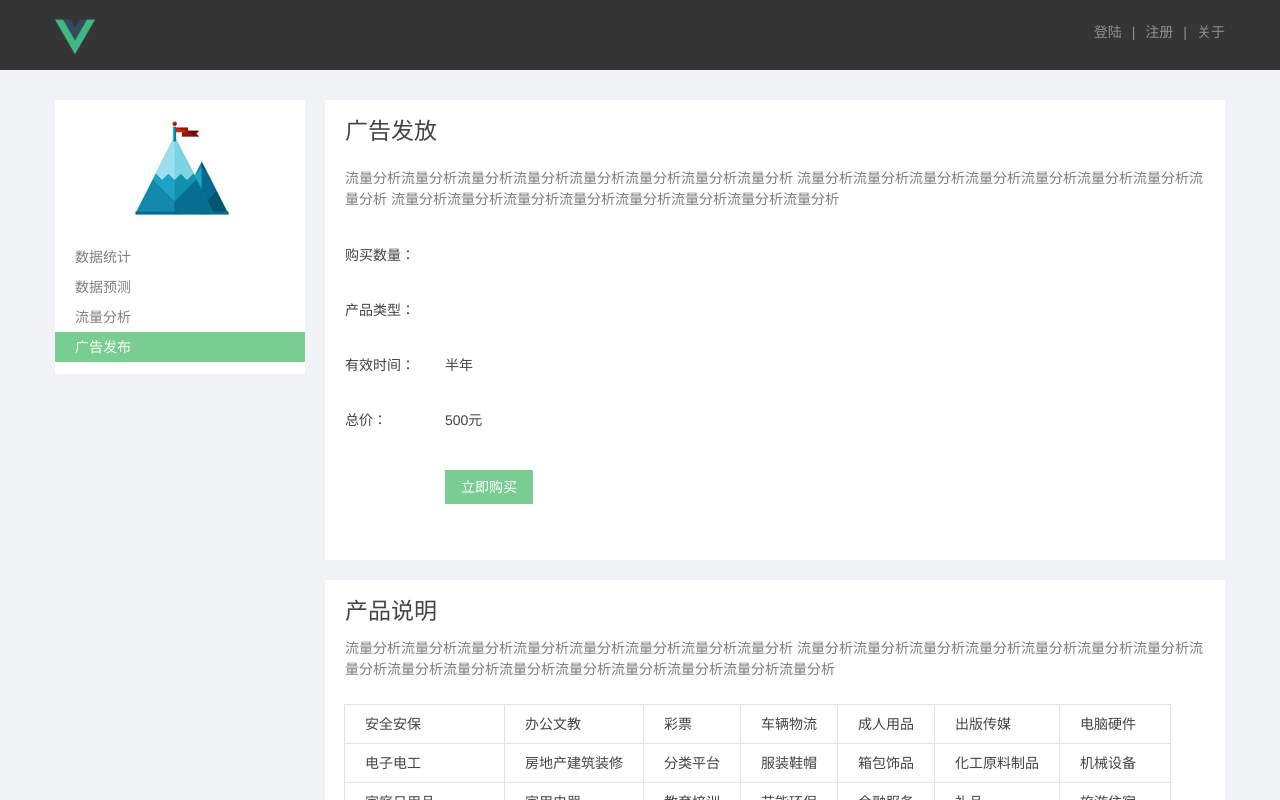
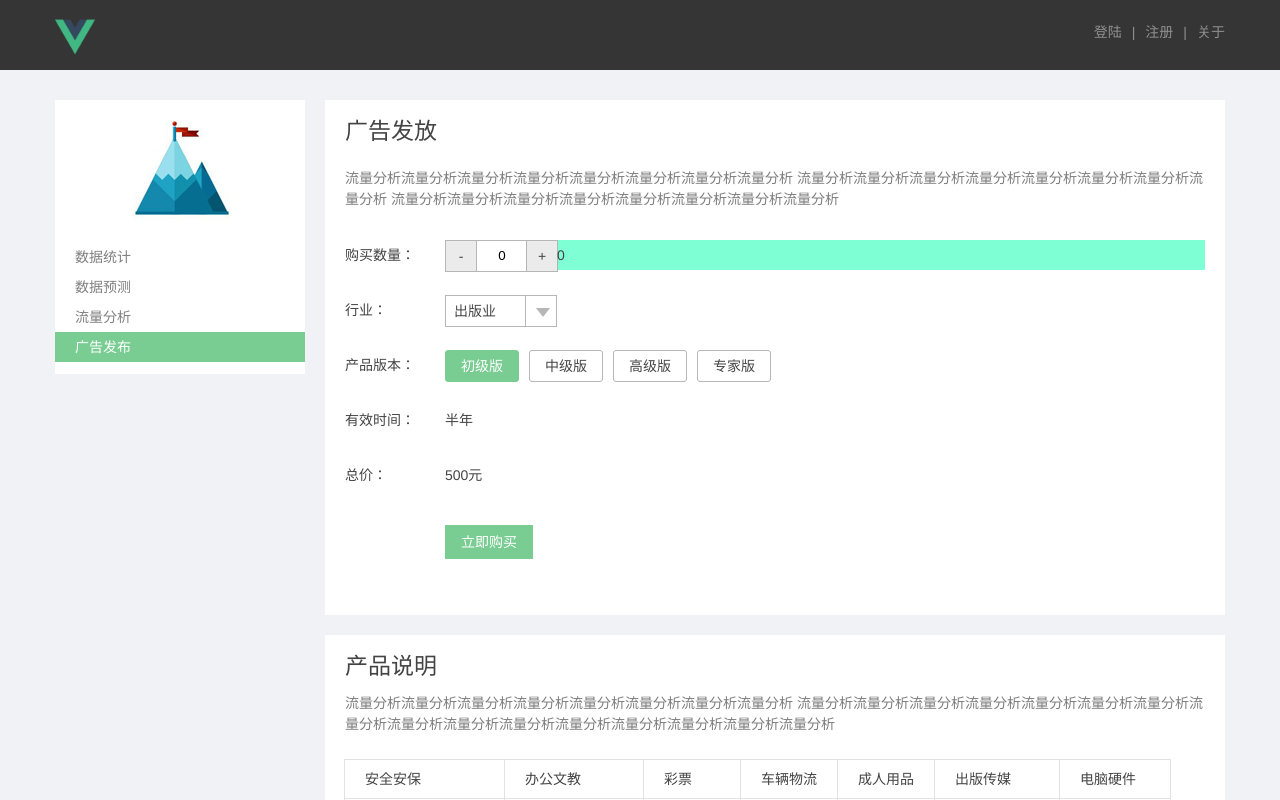
Before and after one commit to zyy7410/vuedemo3, a Vue app: page /detail/publish in a window 1280 px wide. Shown: the top 800 px of the page. Built offline with nearby package versions, Linux system fonts and the light colour scheme.

Commit message:
组件：数字 加减 组件开发

```diff
--- /dev/null
+++ b/src/components/counter.vue
@@ -0,0 +1,116 @@
+<template>
+<!-- 数字组件 -->
+    <div class="counter-component">
+        <div class="counter-btn" @click="minus"> - </div>
+        <div class="counter-show">
+            <input type="text" v-model="number" @keyup="fixNumber" placeholder="11">
+        </div>
+        <div class="counter-btn" @click="add"> + </div>
+        <div>{{number}}</div>
+    </div>
+</template>
+
+<script>
+export default {
+    // 通过属性方式 传递进来的
+     // 父组件 传给 子组件 的 数据 ：默认值
+    props: {
+        // 限制：最小值
+        minNumber: {
+            type: Number,
+            default: 2
+        },
+        // 限制：最大值
+        maxNumber: {
+            type: Number,
+            default: 100
+        }
+    },
+    data () {
+        return {
+            // 用户输入值
+            number: this.minNumber
+        }
+    },
+    // watch监听 : 监听 number属性: 设置 number()函数：在 number 每次变得时候，都去执行函数里的代码
+    watch: {
+        number () {
+            // 发布给外层的 自定义事件
+            this.$emit('onChangeCounterMinus', this.number)
+        }
+    },
+    methods: {
+        // 减
+        minus () {
+            if (this.number <= this.minNumber) {
+                return
+            }
+            this.number --
+            // this.$emit('onChangeCounterMinus', this.number)
+        },
+        // 加
+        add () {
+            if (this.number >= this.maxNumber) {
+                return
+            }
+            this.number ++
+        },
+        // 手动输入：数字
+        fixNumber () {
+            // 用户输入值
+            let fix
+            if (typeof this.number === 'string') {
+                fix = Number(this.number.replace(/\D/g, ''))
+            } else {
+                fix = this.number
+            }
+            if (fix > this.maxNumber || fix < this.minNumber) {
+                fix = this.minNumber
+            }
+            this.number = fix
+        }
+    }
+}
+</script>
+
+<style scoped>
+.counter-component{
+    background-color: aquamarine;
+}
+.counter-btn{
+    /* color: rgb(182, 182, 182); */
+    margin-right: -1px;
+    float: left;
+    width: 30px;
+    height: 30px;
+    line-height: 30px;
+    border: 1px solid rgb(182, 182, 182);
+    text-align: center;
+    background-color: rgb(235, 235, 235);
+    cursor: pointer;
+
+    /* 取消 双击选中 */
+    -moz-user-select:none;/*火狐*/
+    -webkit-user-select:none;/*webkit浏览器*/
+    -ms-user-select:none;/*IE10*/
+    -khtml-user-select:none;/*早期浏览器*/
+      user-select:none;
+}
+.counter-btn:hover{
+    color: #fff;
+    background-color: #79cd92;
+    border: 1px solid #79cd92;
+}
+.counter-show input{
+    margin-right: -2px;
+    float: left;
+    width: 50px;
+    height: 30px;
+    line-height: 30px;
+    border: 1px solid rgb(182, 182, 182);
+    text-align: center;
+    /* background-color: greenyellow; */
+
+    outline: none; /* 取消input 蓝框 */
+}
+</style>
--- a/src/components/selection.vue
+++ b/src/components/selection.vue
@@ -1,5 +1,5 @@
 <template>
-<!-- 下拉选择 -->
+<!-- 下拉选择组件 -->
     <div class="selection-component">
         <div class="selection-show" @click="toggleDrop">
             <span>{{ selections[nowIndex].label }}</span>
@@ -17,6 +17,7 @@
 
 <script>
 export default {
+     // 父组件 传给 子组件 的 数据 ：默认值
     props:{
         selections: {
             type: Array,
@@ -27,7 +28,7 @@ export default {
                 },
                 {
                     label: '默认值 2',
-                    value: 0
+                    value: 1
                 }
             ]
         }
--- a/src/pages/detail/analysis.vue
+++ b/src/pages/detail/analysis.vue
@@ -12,7 +12,7 @@
             <div class="sales-board-line">
                 <div class="sales-board-line-left">购买数量：</div>
                 <div class="sales-board-line-right">
-                    <v-chooser :choosers="productTypes" @onChangeChooser="onChangeChooserType"></v-chooser>
+                    <v-counter :minNumber="minCount" :maxNumber="maxCount" @onChangeCounterMinus="onChangeCounterMinusType" @onChangeCounterAdd="onChangeCounterAddType" ></v-counter>
                 </div>
             </div>
             <div class="sales-board-line">
@@ -24,7 +24,13 @@
             <div class="sales-board-line">
                 <div class="sales-board-line-left">有效时间：</div>
                 <div class="sales-board-line-right">
-                    <multiply-chooser :multiplyChoosers="productTypes" @onChangeMultiplyChooser="onChangeMultiplyChooserType"></multiply-chooser>
+                    <v-chooser :choosers="validTime" @onChangeChooser="onChangeChooserType"></v-chooser>
+                </div>
+            </div>
+            <div class="sales-board-line">
+                <div class="sales-board-line-left">产品版本：</div>
+                <div class="sales-board-line-right">
+                    <multiply-chooser :multiplyChoosers="productVersions" @onChangeMultiplyChooser="onChangeMultiplyChooserType"></multiply-chooser>
                 </div>
             </div>
             <div class="sales-board-line">
@@ -68,16 +74,20 @@
 </template>
 
 <script>
+import VCounter from '../../components/counter'
 import VSelection from '../../components/selection'
 import VChooser from '../../components/chooser'
 import multiplyChooser from '../../components/multiplyChooser'
 export default {
     components: {
-        VSelection, VChooser, multiplyChooser
+        VSelection, VChooser, multiplyChooser, VCounter
     },
     data () {
         return {
-            productTypes:[
+            // 父组件 传给 子组件 的 数据
+            minCount: 1,
+            maxCount: 200,
+            productTypes: [
                 {
                     label: '入门版',
                     value: 0
@@ -90,6 +100,34 @@ export default {
                     label: '高级版',
                     value: 2
                 }
+            ],
+            validTime: [
+                {
+                    label: '半年',
+                    value: 0
+                },
+                {
+                    label: '一年',
+                    value: 1
+                },
+                {
+                    label: '三年',
+                    value: 2
+                }
+            ],
+            productVersions: [
+                {
+                    label: '客户版',
+                    value: 0
+                },
+                {
+                    label: '代理商版',
+                    value: 1
+                },
+                {
+                    label: '专家版',
+                    value: 2
+                }
             ]
         }
     },
@@ -97,14 +135,20 @@ export default {
         // 监听：子组件 事件 ：子组件中 数据改变
         onChangeChooserType () {
             //  console.log(nowIndex)
-            console.log('111111111', '单选')
+            console.log('1111', '单选')
         },
         // 监听：子组件 事件 ：子组件中 数据改变
         onChangeSelectionType () {
-            console.log('2222222', '下拉选择')
+            console.log('2222', '下拉选择')
         },
         onChangeMultiplyChooserType () {
-            console.log('33333', '多选')
+            console.log('3333', '多选')
+        },
+        onChangeCounterMinusType () {
+            console.log('4444', '-')
+        },
+        onChangeCounterAddType () {
+            console.log('5555', '+')
         }
     }
 }
@@ -112,5 +156,4 @@ export default {
 
 <style scoped>
 
-
 </style>
--- a/src/pages/detail/count.vue
+++ b/src/pages/detail/count.vue
@@ -10,12 +10,16 @@
 
         <div class="sales-board-form">
             <div class="sales-board-line">
-                <div class="sales-board-line-left">购买数量：</div>
-                <div class="sales-board-line-right"></div>
+                <div class="sales-board-line-left">产品类型：</div>
+                <div class="sales-board-line-right">
+                    <v-chooser :choosers="productTypes"></v-chooser>
+                </div>
             </div>
             <div class="sales-board-line">
-                <div class="sales-board-line-left">产品类型：</div>
-                <div class="sales-board-line-right"></div>
+                <div class="sales-board-line-left">适用地区：</div>
+                <div class="sales-board-line-right">
+                    <v-selection :selections="cityes"></v-selection>
+                </div>
             </div>
             <div class="sales-board-line">
                 <div class="sales-board-line-left">有效时间：</div>
@@ -238,10 +242,43 @@
 </template>
 
 <script>
+import VChooser from '../../components/chooser'
+import VSelection from '../../components/selection'
 export default {
+    components: {
+        VChooser, VSelection
+    },
     data () {
         return {
-
+            // 父组件 传给 子组件 的 数据
+            productTypes: [
+                {
+                    label: '红色版',
+                    value: 0
+                },
+                {
+                    label: '绿色版',
+                    value: 1
+                },
+                                {
+                    label: '紫色版',
+                    value: 2
+                }
+            ],
+            cityes: [
+                {
+                    label: '北京',
+                    value: 0
+                },
+                {
+                    label: '上海',
+                    value: 1
+                },
+                {
+                    label: '广州',
+                    value: 2
+                }
+            ]
         }
     }
 }
--- a/src/pages/detail/forecast.vue
+++ b/src/pages/detail/forecast.vue
@@ -11,15 +11,19 @@
         <div class="sales-board-form">
             <div class="sales-board-line">
                 <div class="sales-board-line-left">购买数量：</div>
-                <div class="sales-board-line-right"></div>
+                <div class="sales-board-line-right">
+                    <v-counter :minNumber="minCount" :maxNumber="maxCount"></v-counter>
+                </div>
             </div>
             <div class="sales-board-line">
-                <div class="sales-board-line-left">产品类型：</div>
-                <div class="sales-board-line-right"></div>
+                <div class="sales-board-line-left">媒介：</div>
+                <div class="sales-board-line-right">
+                    <multiply-chooser :multiplyChoosers="medium"></multiply-chooser>
+                </div>
             </div>
             <div class="sales-board-line">
                 <div class="sales-board-line-left">有效时间：</div>
-                <div class="sales-board-line-right">半年</div>
+                <div class="sales-board-line-right">一年</div>
             </div>
             <div class="sales-board-line">
                 <div class="sales-board-line-left">总价：</div>
@@ -51,10 +55,35 @@
 </template>
 
 <script>
+import VCounter from '../../components/counter'
+import multiplyChooser from '../../components/multiplyChooser'
 export default {
+    components: {
+        VCounter, multiplyChooser
+    },
     data () {
         return {
-
+            // 父组件 传给 子组件 的 数据
+            minCount: 0,
+            maxCount: 200,
+            medium: [
+                {
+                    label: '纸质报告',
+                    value: 0
+                },
+                {
+                    label: 'PDF',
+                    value: 1
+                },
+                {
+                    label: '页面报告',
+                    value: 2
+                },
+                {
+                    label: '邮件',
+                    value: 3
+                }
+            ]
         }
     }
 }
@@ -62,5 +91,4 @@ export default {
 
 <style scoped>
 
-
 </style>
--- a/src/pages/detail/publish.vue
+++ b/src/pages/detail/publish.vue
@@ -11,11 +11,21 @@
         <div class="sales-board-form">
             <div class="sales-board-line">
                 <div class="sales-board-line-left">购买数量：</div>
-                <div class="sales-board-line-right"></div>
+                <div class="sales-board-line-right">
+                    <v-counter :minNumber="minCount" :maxNumber="maxCount"></v-counter>
+                </div>
             </div>
             <div class="sales-board-line">
-                <div class="sales-board-line-left">产品类型：</div>
-                <div class="sales-board-line-right"></div>
+                <div class="sales-board-line-left">行业：</div>
+                <div class="sales-board-line-right">
+                    <v-selection :selections="business"></v-selection>
+                </div>
+            </div>
+            <div class="sales-board-line">
+                <div class="sales-board-line-left">产品版本：</div>
+                <div class="sales-board-line-right">
+                    <multiply-chooser :multiplyChoosers="productVersions"></multiply-chooser>
+                </div>
             </div>
             <div class="sales-board-line">
                 <div class="sales-board-line-left">有效时间：</div>
@@ -238,9 +248,58 @@
 </template>
 
 <script>
+import VCounter from '../../components/counter'
+import VSelection from '../../components/selection'
+import multiplyChooser from '../../components/multiplyChooser'
 export default {
+    components: {
+        VCounter, VSelection, multiplyChooser
+    },
     data () {
         return {
+            // 父组件 传给 子组件 的 数据
+            minCount: 0,
+            maxCount: 200,
+            business: [
+                {
+                    label: '出版业',
+                    value: 0
+                },
+                {
+                    label: '媒体',
+                    value: 1
+                },
+                {
+                    label: '金融',
+                    value: 2
+                },
+                {
+                    label: '互联网',
+                    value: 3
+                },
+                {
+                    label: '游戏',
+                    value: 4
+                }
+            ],
+            productVersions: [
+                {
+                    label: '初级版',
+                    value: 0
+                },
+                {
+                    label: '中级版',
+                    value: 1
+                },
+                {
+                    label: '高级版',
+                    value: 2
+                },
+                {
+                    label: '专家版',
+                    value: 3
+                }
+            ]
 
         }
     }
@@ -249,5 +308,4 @@ export default {
 
 <style scoped>
 
-
 </style>
```
Also changed, not shown: src/components/chooser.vue (+4 -4 lines), src/components/multiplyChooser.vue (+4 -4 lines).
